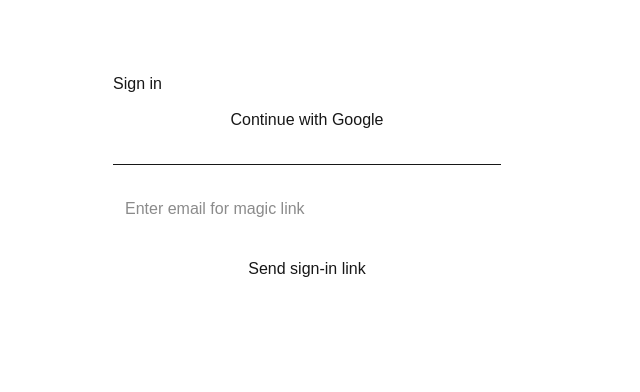
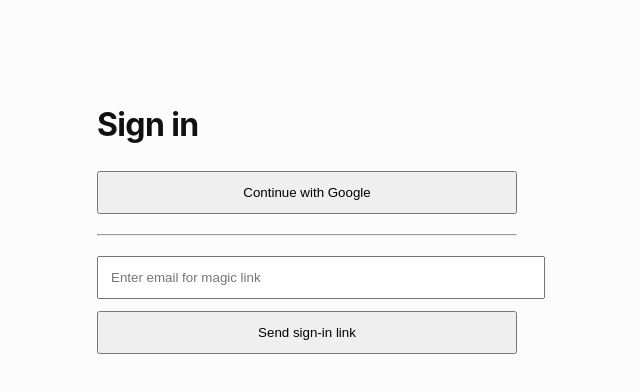
Before and after one commit to revoltlution/bikebuspal-app, a Next.js app: page /login in a window 1280 px wide. Shown: the top 392 px of the page, without its empty margins (333-973 px from the left). Built offline with nearby package versions, Linux system fonts and the light colour scheme; no server answers.

Commit message:
UX changes to follow globals.css

```diff
--- a/app/globals.css
+++ b/app/globals.css
@@ -1,88 +1,98 @@
-@import "tailwindcss";
-
 :root {
-  --background: #ffffff;
-  --foreground: #171717;
-
   --page-max: 720px;
   --space-1: 6px;
   --space-2: 10px;
   --space-3: 16px;
 
-  --border: #ddd;
-  --text-muted: rgba(0, 0, 0, 0.7);
+  --border: rgba(0,0,0,0.12);
+  --border-strong: rgba(0,0,0,0.18);
+  --text-muted: rgba(0,0,0,0.7);
 
-  --radius: 10px;
+  --radius: 12px;
+  --shadow: 0 1px 2px rgba(0,0,0,0.06);
+  --shadow-hover: 0 6px 16px rgba(0,0,0,0.10);
 }
 
-@theme inline {
-  --color-background: var(--background);
-  --color-foreground: var(--foreground);
-  --font-sans: var(--font-geist-sans);
-  --font-mono: var(--font-geist-mono);
+/* Layout helpers */
+.page { padding: var(--space-3); max-width: var(--page-max); margin: 0 auto; }
+.card { padding: 12px; border: 1px solid var(--border); border-radius: var(--radius); background: #fff; box-shadow: var(--shadow); }
+.row { display: flex; justify-content: space-between; gap: 12px; }
+.stack { display: grid; gap: 12px; }
+.muted { color: var(--text-muted); }
+
+/* Links: modern discoverability */
+a {
+  color: inherit;
+  text-decoration: none;
+}
+a.link {
+  display: inline-flex;
+  align-items: center;
+  gap: 6px;
+  padding: 4px 8px;
+  border-radius: 10px;
+  border: 1px solid transparent;
+}
+a.link:hover {
+  border-color: var(--border);
+  background: rgba(0,0,0,0.03);
 }
 
-@media (prefers-color-scheme: dark) {
-  :root {
-    --background: #0a0a0a;
-    --foreground: #ededed;
-  }
+/* Buttons: modern discoverability */
+.btn {
+  appearance: none;
+  border: 1px solid var(--border);
+  background: rgba(0,0,0,0.02);
+  color: inherit;
+  border-radius: 12px;
+  padding: 10px 12px;
+  cursor: pointer;
+  box-shadow: var(--shadow);
+  transition: transform 120ms ease, box-shadow 120ms ease, background 120ms ease, border-color 120ms ease;
 }
 
-.page {
-  padding: var(--space-3);
-  max-width: var(--page-max);
-  margin: 0 auto;
+.btn:hover {
+  background: rgba(0,0,0,0.04);
+  border-color: var(--border-strong);
+  box-shadow: var(--shadow-hover);
+  transform: translateY(-1px);
 }
 
-.card {
-  padding: 12px;
-  border: 1px solid var(--border);
-  border-radius: var(--radius);
-  margin-bottom: 12px;
-}
-
-.row {
-  display: flex;
-  justify-content: space-between;
-  gap: 12px;
-}
-
-.stack {
-  display: grid;
-  gap: 12px;
-}
-
-.muted {
-  opacity: 0.8;
-}
-
-.btn {
-  padding: 10px 12px;
-  border: 1px solid var(--border);
-  border-radius: 10px;
-  background: #fff;
-  border-color: #bbb;
-  cursor: pointer;
+.btn:active {
+  transform: translateY(0px);
+  box-shadow: var(--shadow);
 }
 
 .btn:disabled {
-  opacity: 0.6;
+  opacity: 0.55;
   cursor: not-allowed;
+  transform: none;
+  box-shadow: var(--shadow);
 }
 
 .btn.primary {
-  border-color: #bbb;
+  background: rgba(0,0,0,0.06);
+  border-color: var(--border-strong);
   font-weight: 600;
 }
 
 .badge {
   font-size: 12px;
-  opacity: 0.8;
+  color: var(--text-muted);
 }
 
 body {
-  background: var(--background);
-  color: var(--foreground);
-  font-family: Arial, Helvetica, sans-serif;
+  /* Modern system font stack */
+  font-family: 'Inter', -apple-system, BlinkMacSystemFont, 'Segoe UI', Roboto, Helvetica, Arial, sans-serif;
+  -webkit-font-smoothing: antialiased;
+  -moz-osx-font-smoothing: grayscale;
+  line-height: 1.5;
+  color: #111;
+  background-color: #fcfcfc;
 }
+
+/* Improve heading weights for that modern look */
+h1, h2, h3 {
+  letter-spacing: -0.02em;
+  font-weight: 700;
+}
--- a/app/routes/[routeId]/page.tsx
+++ b/app/routes/[routeId]/page.tsx
@@ -55,7 +55,7 @@ export default async function RouteDetailPage({
   return (
     <main className="page">
       <p>
-        <Link href="/routes">← Back to Routes</Link>
+        <Link className="link" href="/routes">← Back to Routes</Link>
       </p>
 
       <h1 style={{ marginTop: 8 }}>{route.name}</h1>
@@ -68,7 +68,7 @@ export default async function RouteDetailPage({
 
       <h2 style={{ marginTop: 24 }}>Upcoming rides</h2>
 
-      <div className="card">
+      <div className="stack" style={{ marginTop: 12 }}>
         {rides.length === 0 ? (
           <p>No upcoming rides found.</p>
         ) : (
@@ -83,8 +83,8 @@ export default async function RouteDetailPage({
             const isLeader = (r.leaderUserIds ?? []).includes(user.uid);
 
             return (
-              <div key={r.id} style={{ padding: 12, border: "1px solid #ddd", borderRadius: 10 }}>
-                <div style={{ display: "flex", justifyContent: "space-between", gap: 12 }}>
+              <div key={r.id} className="card">
+                <div className="row">
                   <div>
                     <div style={{ fontWeight: 700 }}>{start}</div>
                     <div>
@@ -99,7 +99,7 @@ export default async function RouteDetailPage({
                     </div>
                   </div>
                   <div style={{ textAlign: "right" }}>
-                    <div style={{ fontSize: 12, opacity: 0.75 }}>{r.status}</div>
+                    <div className="badge">{r.status}</div>
                   </div>
                 </div>
               </div>
--- a/app/routes/page.tsx
+++ b/app/routes/page.tsx
@@ -57,11 +57,11 @@ export default async function RoutesPage() {
   return (
     <main className="page">
       <p>
-        <Link href="/today">← Back to Today</Link>
+        <Link className="link" href="/today">← Back to Today</Link>
       </p>
       <h1>Routes</h1>
 
-      <div className="card">
+      <div className="stack" style={{ marginTop: 16 }}>
         {routes.map((r) => {
           const nextRide = nextByRoute.get(r.id);
           const leaderNeeded = !nextRide || (nextRide.leaderUserIds?.length ?? 0) === 0;
@@ -74,8 +74,8 @@ export default async function RoutesPage() {
         const joined = nextRide?.joinedUserIds?.length ?? 0;
 
           return (
-            <div key={r.id} style={{ padding: 12, border: "1px solid #ddd", borderRadius: 10 }}>
-              <div style={{ display: "flex", justifyContent: "space-between", gap: 12 }}>
+            <div key={r.id} className="card">
+              <div className="row">
                 <div>
                   <div style={{ fontWeight: 700 }}>{r.name}</div>
                   <div>{r.schoolName} • {r.city}</div>
@@ -89,17 +89,17 @@ export default async function RoutesPage() {
                     </div>
 
                     {nextRide ? (
-                        <div style={{ fontSize: 12, opacity: 0.75 }}>
+                        <div className="badge">
                         Leaders: {leaders} • Joined: {joined}
                         </div>
                     ) : (
-                        <div style={{ fontSize: 12, opacity: 0.75 }}>No upcoming ride</div>
+                        <div className="badge">No upcoming ride</div>
                     )}
 
                     <div style={{ marginTop: 8 }}>
-                        <Link href={`/routes/${r.id}`}>View</Link>
+                        <Link className="link" href={`/routes/${r.id}`}>View Details →</Link>
                     </div>
-                    </div>
+                </div>
               </div>
             </div>
           );
--- a/app/today/page.tsx
+++ b/app/today/page.tsx
@@ -15,7 +15,7 @@ export default async function TodayPage() {
       <h1>Today</h1>
       <p>Signed in as: {user.email ?? user.uid}</p>
 
-      <p><Link href="/routes">View Routes</Link></p>
+      <p><Link className="link" href="/routes">View Routes →</Link></p>
 
       <section style={{ marginTop: 24 }}>
         <h2>Next Ride</h2>
--- a/src/components/RideRoleButtons.tsx
+++ b/src/components/RideRoleButtons.tsx
@@ -61,28 +61,28 @@ export function RideRoleButtons({
         <div style={{ display: "flex", gap: 10, alignItems: "center", flexWrap: "wrap" }}>
         {!effectiveJoined ? (
             <>
-            <button type="button" disabled={busy} onClick={() => setRole("volunteer")} style={{ padding: "10px 12px" }}>
+            <button type="button" disabled={busy} onClick={() => setRole("volunteer")} className="btn">
                 Join as Volunteer
             </button>
-            <button type="button" disabled={busy} onClick={() => setRole("leader")} style={{ padding: "10px 12px" }}>
+            <button type="button" disabled={busy} onClick={() => setRole("leader")} className="btn primary">
                 Join as Leader
             </button>
             </>
         ) : isLeader ? (
             <>
-            <button type="button" disabled={busy} onClick={() => setRole("volunteer")} style={{ padding: "10px 12px" }}>
+            <button type="button" disabled={busy} onClick={() => setRole("volunteer")} className="btn">
                 Step down to Volunteer
             </button>
-            <button type="button" disabled={busy} onClick={() => setRole("none")} style={{ padding: "10px 12px" }}>
+            <button type="button" disabled={busy} onClick={() => setRole("none")} className="btn">
                 Remove from Ride
             </button>
             </>
         ) : (
             <>
-            <button type="button" disabled={busy} onClick={() => setRole("leader")} style={{ padding: "10px 12px" }}>
-                Become Leader
+            <button type="button" disabled={busy} onClick={() => setRole("leader")} className="btn primary">
+                Join as Leader
             </button>
-            <button type="button" disabled={busy} onClick={() => setRole("none")} style={{ padding: "10px 12px" }}>
+            <button type="button" disabled={busy} onClick={() => setRole("none")} className="btn">
                 Remove from Ride
             </button>
             </>
```
